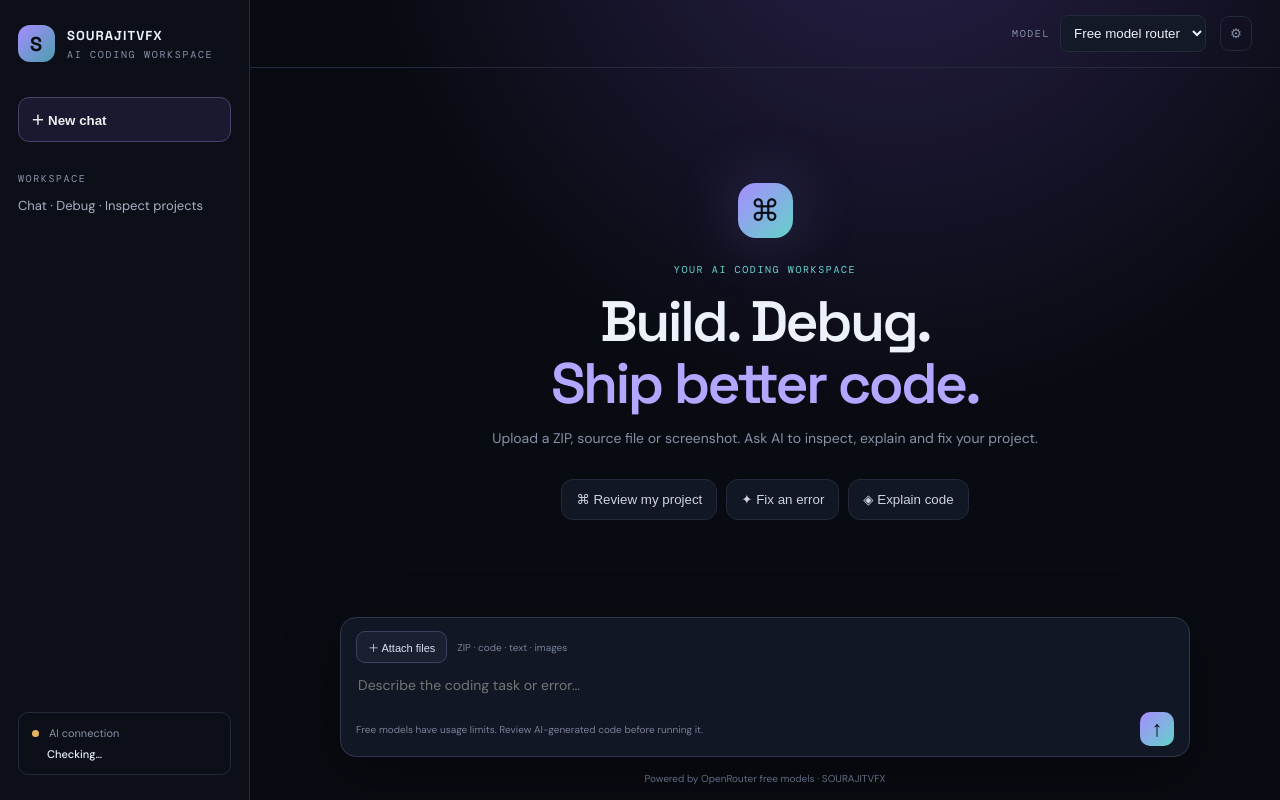
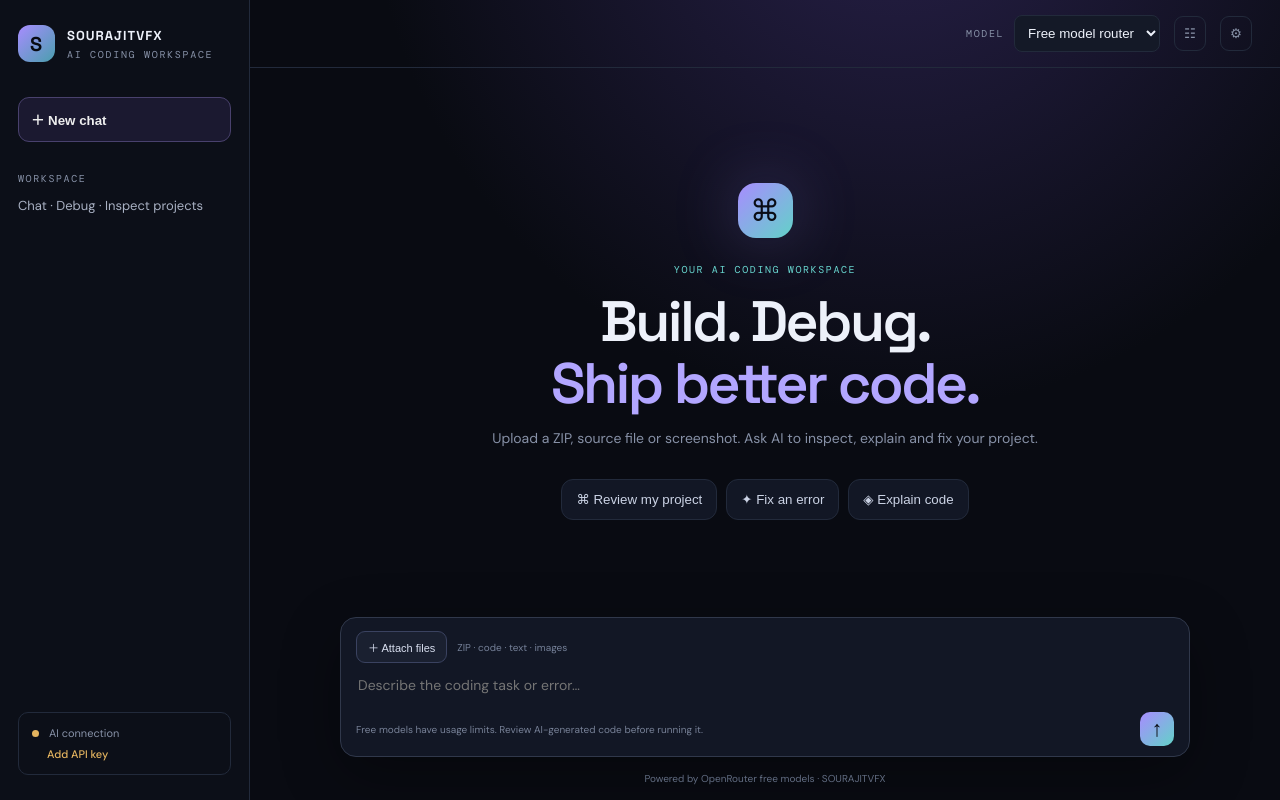
Before and after one commit to Rdx690/SOURAJITVFX-FREELLMAPI, a plain HTML site: page index.html in a window 1280 px wide. Drawn offline with nearby package versions, Linux system fonts and the light colour scheme.

Commit message:
Add chat history and HTML preview interface

```diff
--- a/index.html
+++ b/index.html
@@ -1,6 +1,6 @@
 <!doctype html>
 <html lang="en"><head><meta charset="utf-8"><meta name="viewport" content="width=device-width,initial-scale=1"><meta name="theme-color" content="#090b12"><title>SOURAJITVFX AI — Coding Workspace</title><link rel="stylesheet" href="/assets/style.css"><script src="https://cdnjs.cloudflare.com/ajax/libs/jszip/3.10.1/jszip.min.js" defer></script></head>
 <body><div class="shell"><aside class="sidebar"><div class="brand"><span class="mark">S</span><div><b>SOURAJITVFX</b><small>AI CODING WORKSPACE</small></div></div><button id="newChat" class="new-chat">＋ New chat</button><div class="side-label">WORKSPACE</div><div class="side-note">Chat · Debug · Inspect projects</div><div class="side-bottom"><span class="dot"></span> AI connection <b id="connection">Checking…</b></div></aside>
-<main class="main"><header><div class="mobile-brand">SOURAJITVFX <span>CODER AI</span></div><div class="model-wrap"><label for="model">MODEL</label><select id="model"><option value="openrouter/free">Free model router</option></select></div><button id="settingsBtn" class="icon-btn" title="Settings">⚙</button></header><section class="chat-area"><div id="welcome" class="welcome"><div class="orb">⌘</div><p class="eyebrow">YOUR AI CODING WORKSPACE</p><h1>Build. Debug.<br><em>Ship better code.</em></h1><p class="sub">Upload a ZIP, source file or screenshot. Ask AI to inspect, explain and fix your project.</p><div class="suggestions"><button data-prompt="Review my project and identify the most important bugs.">⌘ Review my project</button><button data-prompt="Find and fix the error in my uploaded files. Explain the root cause.">✦ Fix an error</button><button data-prompt="Explain this code step by step in simple language.">◈ Explain code</button></div></div><div id="messages" class="messages" aria-live="polite"></div></section>
+<main class="main"><header><div class="mobile-brand">SOURAJITVFX <span>CODER AI</span></div><div class="model-wrap"><label for="model">MODEL</label><select id="model"><option value="openrouter/free">Free model router</option></select></div><button id="historyBtn" class="icon-btn" title="Chat history">☷</button><button id="settingsBtn" class="icon-btn" title="Settings">⚙</button></header><div id="historyPanel" class="history-panel" hidden><div class="history-head">Saved chats</div><div id="historyList"></div></div><section class="chat-area"><div id="welcome" class="welcome"><div class="orb">⌘</div><p class="eyebrow">YOUR AI CODING WORKSPACE</p><h1>Build. Debug.<br><em>Ship better code.</em></h1><p class="sub">Upload a ZIP, source file or screenshot. Ask AI to inspect, explain and fix your project.</p><div class="suggestions"><button data-prompt="Review my project and identify the most important bugs.">⌘ Review my project</button><button data-prompt="Find and fix the error in my uploaded files. Explain the root cause.">✦ Fix an error</button><button data-prompt="Explain this code step by step in simple language.">◈ Explain code</button></div></div><div id="messages" class="messages" aria-live="polite"></div></section>
 <div id="attachmentTray" class="attachment-tray" hidden></div><form id="chatForm" class="composer"><div class="composer-tools"><button type="button" id="attachBtn" class="attach-btn">＋ Attach files</button><span>ZIP · code · text · images</span><input id="fileInput" type="file" hidden multiple accept=".zip,.js,.jsx,.ts,.tsx,.html,.css,.scss,.json,.md,.txt,.py,.php,.java,.c,.cpp,.h,.go,.rs,.sql,.yml,.yaml,.xml,.sh,.env.example,.toml,.ini,.log,.svg,image/*"></div><textarea id="prompt" rows="1" placeholder="Describe the coding task or error…" required></textarea><div class="composer-bottom"><span>Free models have usage limits. Review AI-generated code before running it.</span><button id="send" type="submit" aria-label="Send message">↑</button></div></form><footer>Powered by OpenRouter free models · SOURAJITVFX</footer></main></div>
-<dialog id="settings"><form method="dialog" class="settings-card"><button class="close" aria-label="Close">×</button><h2>AI connection settings</h2><p>Use an OpenRouter API key. It is saved only in this browser and sent through this site's proxy.</p><label>API base URL</label><input id="gatewayUrl" type="url" placeholder="https://openrouter.ai/api"><label>OpenRouter API key</label><input id="gatewayKey" type="password" autocomplete="off" placeholder="sk-or-v1-…"><div class="settings-actions"><button id="testConnection" type="button" class="secondary">Test connection</button><button id="saveSettings" type="button" class="primary">Save settings</button></div><small>Get a key at openrouter.ai/keys. Select “Free model router” for automatic free model selection.</small><small id="settingsStatus"></small></form></dialog><script src="/assets/app.js" defer></script></body></html>
+<dialog id="settings"><form method="dialog" class="settings-card"><button class="close" aria-label="Close">×</button><h2>AI connection settings</h2><p>Use an OpenRouter API key. It is saved only in this browser and sent through this site's proxy.</p><label>API base URL</label><input id="gatewayUrl" type="url" placeholder="https://openrouter.ai/api"><label>OpenRouter API key</label><input id="gatewayKey" type="password" autocomplete="off" placeholder="sk-or-v1-…"><div class="settings-actions"><button id="testConnection" type="button" class="secondary">Test connection</button><button id="saveSettings" type="button" class="primary">Save settings</button></div><small>Get a key at openrouter.ai/keys. Select “Free model router” for automatic free model selection.</small><small id="settingsStatus"></small></form></dialog><dialog id="previewDialog" class="preview-dialog"><div class="preview-head">HTML Preview <button id="closePreview" type="button">Close</button></div><iframe id="previewFrame" sandbox="allow-scripts"></iframe></dialog><script src="/assets/app.js" defer></script></body></html>
```
